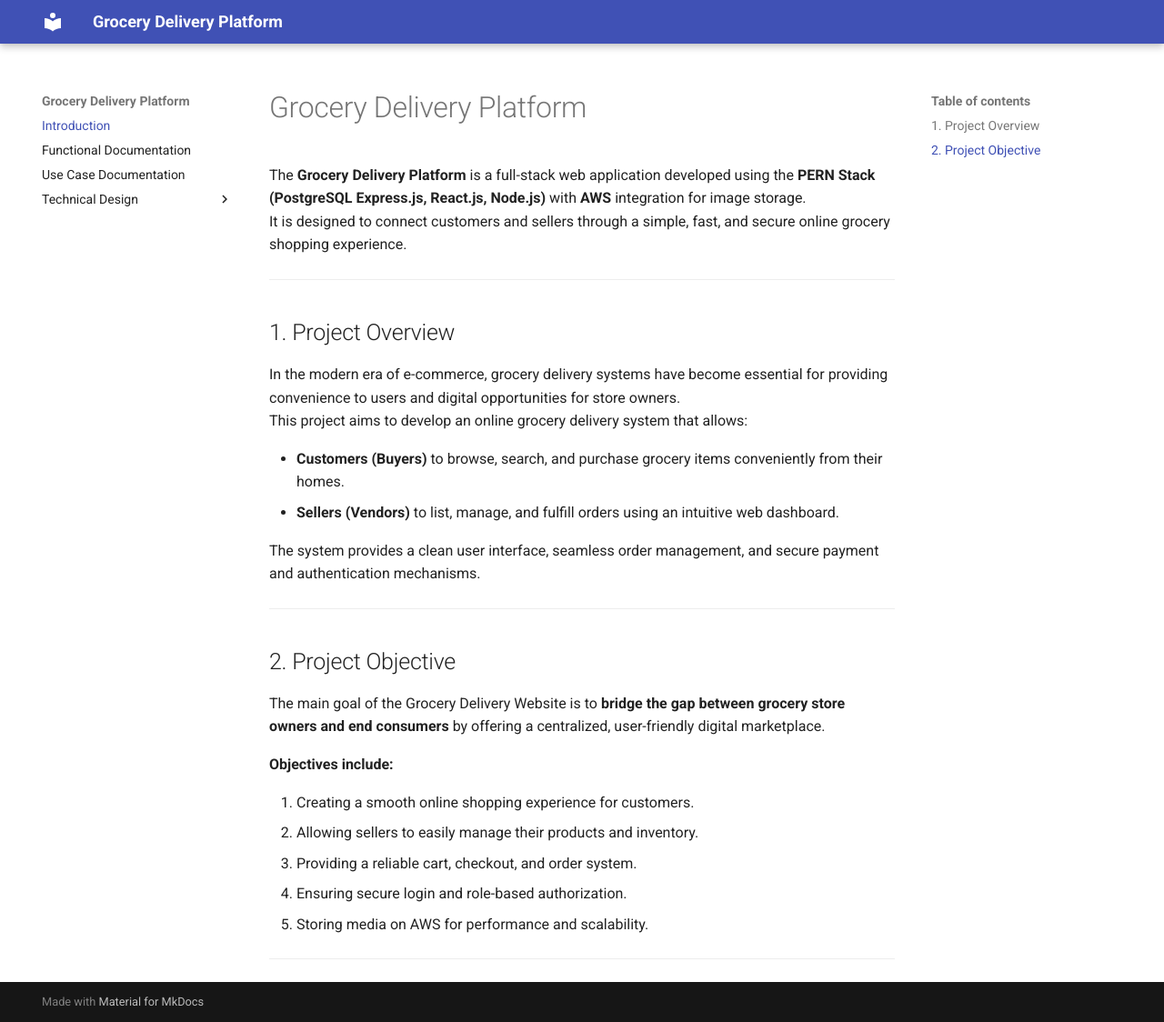
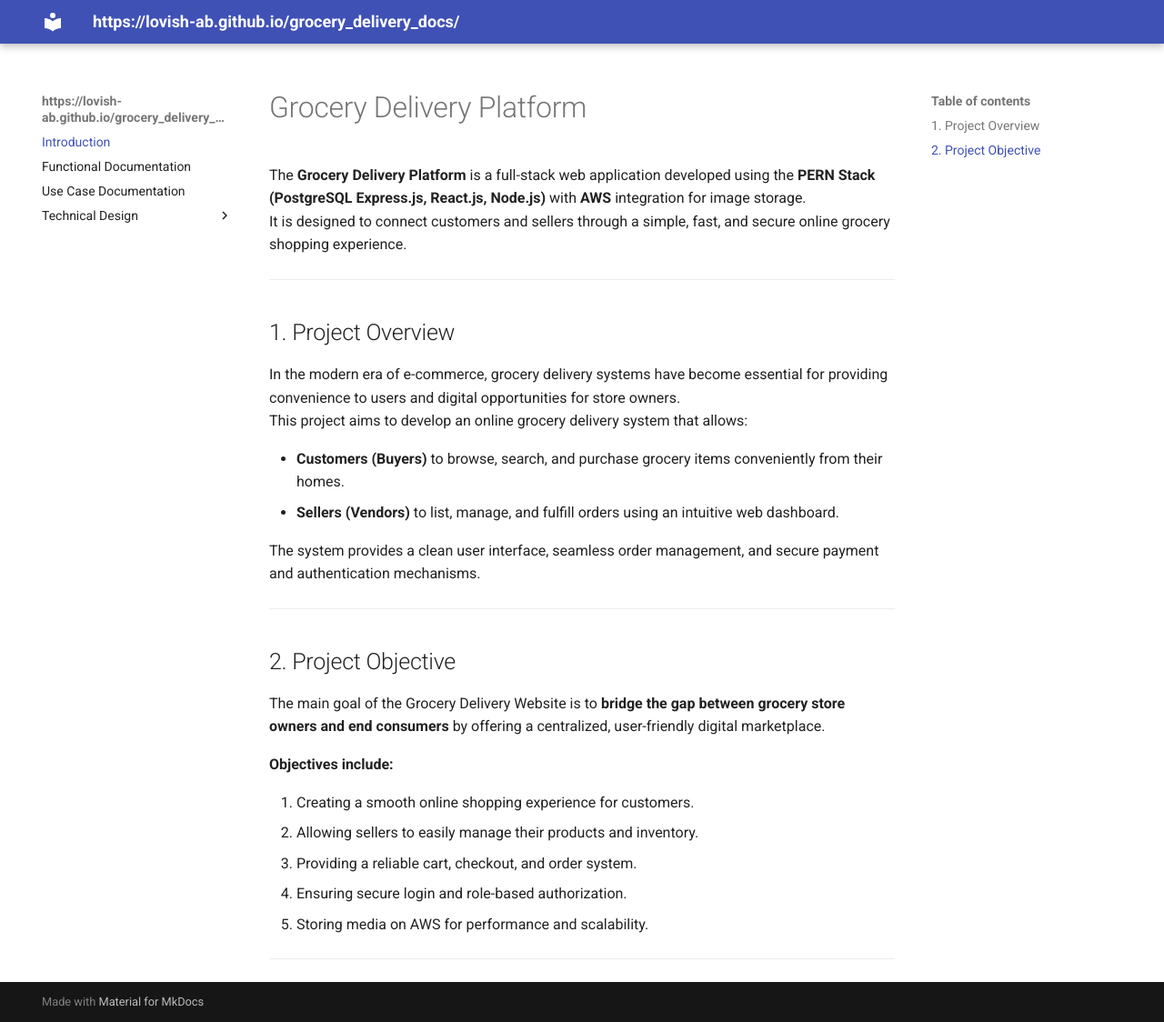
Before and after one commit to lovish-ab/grocery_delivery_docs, an MkDocs documentation site: the page built from docs/index.md, in a window 1280 px wide and 1124 px high. Shown: the whole window at 91% size. Built offline with MkDocs 1.6.1 and Material for MkDocs 9.7.7, drawn with Linux system fonts in a browser that asks for light colours.

```diff
--- a/mkdocs.yml
+++ b/mkdocs.yml
@@ -1,5 +1,5 @@
 site_name: My Docs
-site_name: Grocery Delivery Platform
+site_name: https://lovish-ab.github.io/grocery_delivery_docs/
 theme:
   name: material
   palette:
```
Also changed, not shown: 1 other file.
